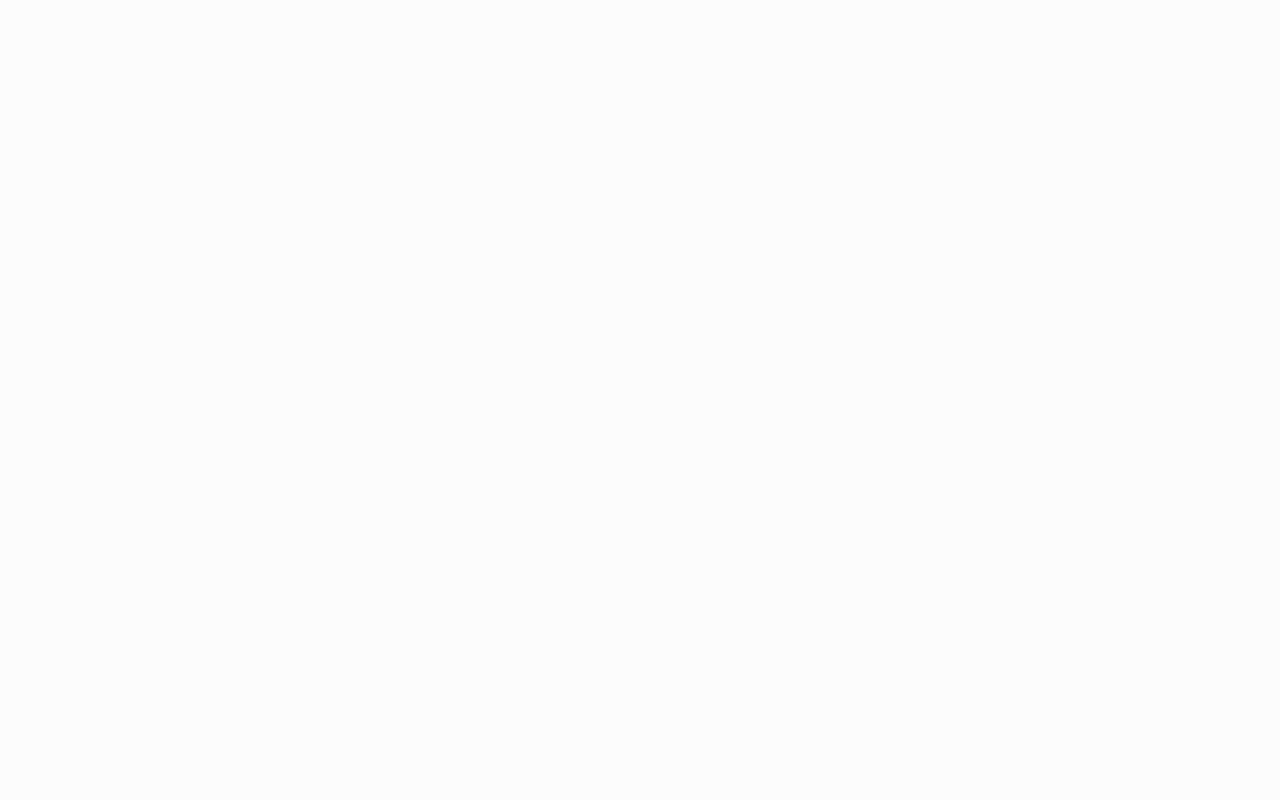
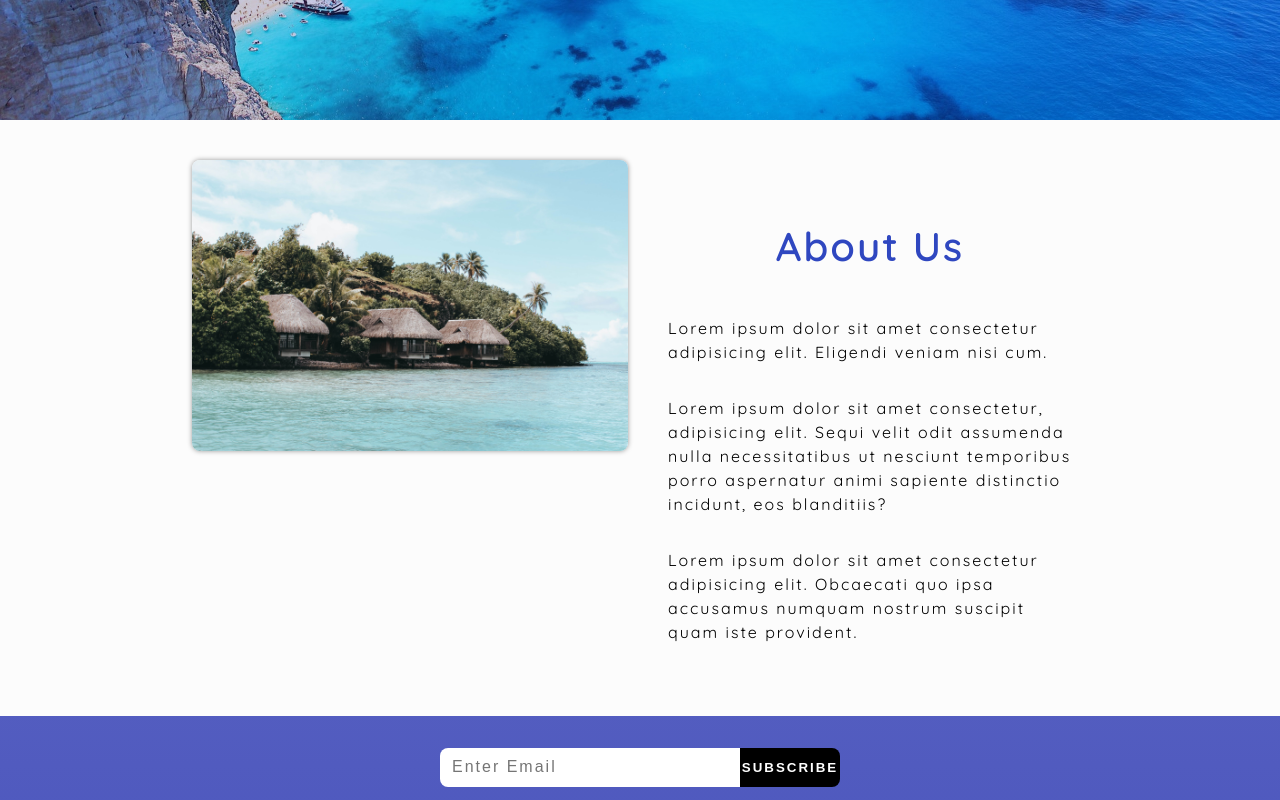
Before and after one commit to fidsta1990/bayresort, a React (Create React App) app: page /about in a window 1280 px wide. Shown: the part 440-1240 px from the top of the page. Before the commit the page ends 800 px from the top, so only its background shows below. Built offline with nearby package versions, Linux system fonts and the light colour scheme.

Commit message:
added about page starter content

```diff
--- a/src/App.js
+++ b/src/App.js
@@ -3,10 +3,11 @@ import GlobalStyles from "./components/global/GlobalStyles";
 // ROUTER DOM
 import { BrowserRouter as Router, Switch, Route } from "react-router-dom";
 //COMPONENTS
-import Navbar from './components/navbar/Navbar'
-import Footer from './components/footer/Footer'
+import Navbar from "./components/navbar/Navbar";
+import Footer from "./components/footer/Footer";
 //PAGES
 import Home from "./pages/";
+import About from "./pages/About";
 
 function App() {
   return (
@@ -15,8 +16,9 @@ function App() {
       <Navbar />
       <Switch>
         <Route exact path="/" component={Home} />
+        <Route exact path="/about" component={About} />
       </Switch>
-      <Footer/>
+      <Footer />
     </Router>
   );
 }
--- /dev/null
+++ b/src/components/aboutSection/bio/Bio.jsx
@@ -0,0 +1,38 @@
+import React, { useEffect } from "react";
+import capture from "../../../img/resort.jpg";
+import * as BioS from "./bioS";
+import { BtnOutline } from "../../buttons/btnStyles";
+import AOS from "aos";
+import "aos/dist/aos.css";
+
+const Explore = () => {
+  useEffect(() => {
+    AOS.init({ duration: 1000, delay: 50 });
+  }, []);
+
+  return (
+    <BioS.Wrapper>
+      <BioS.Container>
+        <img src={capture} alt="resort capture" className="capture" />
+        <BioS.Info>
+          <BioS.Title className="title">About Us</BioS.Title>
+          <p>
+            Lorem ipsum dolor sit amet consectetur adipisicing elit. Eligendi
+            veniam nisi cum.
+          </p>
+          <p>
+            Lorem ipsum dolor sit amet consectetur, adipisicing elit. Sequi
+            velit odit assumenda nulla necessitatibus ut nesciunt temporibus
+            porro aspernatur animi sapiente distinctio incidunt, eos blanditiis?
+          </p>
+          <p>
+            Lorem ipsum dolor sit amet consectetur adipisicing elit. Obcaecati
+            quo ipsa accusamus numquam nostrum suscipit quam iste provident.
+          </p>
+        </BioS.Info>
+      </BioS.Container>
+    </BioS.Wrapper>
+  );
+};
+
+export default Explore;
--- /dev/null
+++ b/src/components/aboutSection/bio/bioS.js
@@ -0,0 +1,81 @@
+import styled from "styled-components";
+
+export const Wrapper = styled.section`
+  min-height: 70vh;
+  display: flex;
+  flex-direction: column;
+  padding: 0rem;
+  align-items: center;
+
+  @media (min-width: 948px) {
+  }
+`;
+
+export const Container = styled.article`
+  width: 100%;
+  max-width: 70vw;
+  margin: 4rem auto;
+  display: grid;
+  grid-template-columns: repeat(auto-fill, minmax(320px, 1fr));
+  gap: 2.4rem;
+
+  .capture {
+    width: 100%;
+    box-shadow: 0 0 5px rgba(0, 0, 0, 0.4);
+    border-radius: 0.8rem;
+  }
+
+  @media (min-width: 768px) {
+    .capture {
+      max-width: 700px;
+    }
+  }
+`;
+
+export const Info = styled.article`
+  padding: 1.6rem;
+  display: flex;
+  flex-direction: column;
+  justify-content: flex-start;
+
+  p{
+    font-size: 2rem;
+    line-height: 1.5;
+    letter-spacing: 2px;
+    text-align: center;
+  }
+
+  @media (min-width: 768px) {
+    align-items: center;
+    p{
+      text-align: left;
+      font-size: 1.6rem;
+      margin: 1.6rem 0rem;
+    }
+  }
+`;
+
+export const Title = styled.div`
+  color: #2f47c0;
+  font-weight: 560;
+  letter-spacing: 2px;
+  font-size: 3.2rem;
+  margin: 0 0 2.4rem 0;
+  @media (min-width: 768px) {
+    font-size: 4rem;
+  }
+`;
+
+export const SubTitle = styled.h4`
+  color: #fff;
+  font-size: 2.4rem;
+  font-weight: 550;
+  text-align: center;
+  margin: 0.8rem 0rem 1.6rem 0rem;
+  letter-spacing: 2px;
+
+  @media (min-width: 740px) {
+    font-size: 3.2rem;
+    text-align: left;
+  }
+`;
--- a/src/pages/About.jsx
+++ b/src/pages/About.jsx
@@ -1,12 +1,14 @@
-import React from 'react'
-import * as Style from './styles/aboutS'
+import React from "react";
+import * as AboutS from "./styles/aboutS";
+import Bio from "../components/aboutSection/bio/Bio";
 
 const About = () => {
   return (
-    <div>
+    <>
+      <AboutS.Wrapper />
+      <Bio />
+    </>
+  );
+};
 
-    </div>
-  )
-}
-
-export default About
+export default About;
--- a/src/pages/styles/aboutS.js
+++ b/src/pages/styles/aboutS.js
@@ -0,0 +1,17 @@
+import styled from "styled-components";
+import img from "../../img/bgFour.jpg";
+
+export const Wrapper = styled.section`
+  min-height: 70vh;
+  background: linear-gradient(rgb(11, 25, 166, 0.3), rgb(11, 25, 166, 0.2)),
+    url(${img}) no-repeat center center/cover;
+  display: flex;
+  justify-content: center;
+  align-items: center;
+  position: relative;
+
+  /* @media (max-width: 767px) {
+    background: #2f47c0;
+
+  } */
+`;
```
